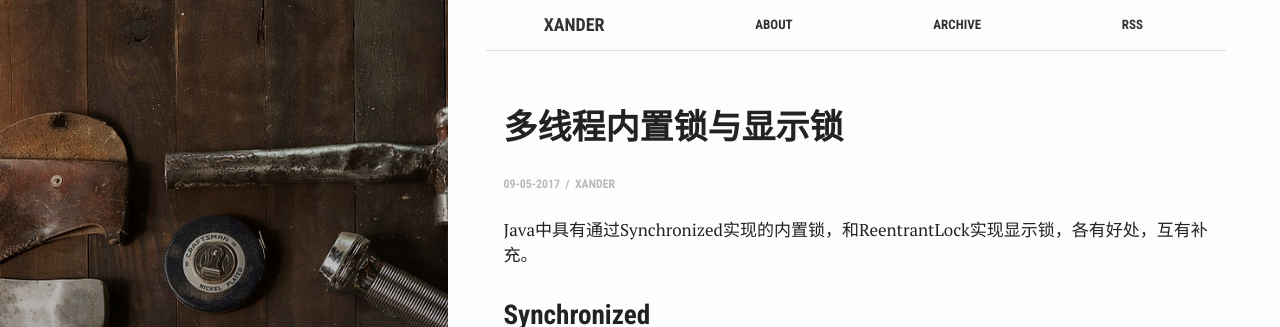
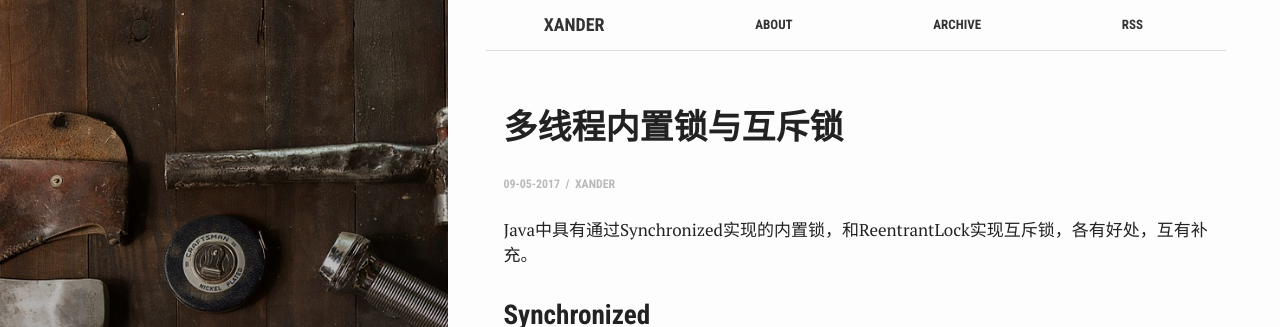
Before and after one commit to yyxiao/yyxiao.github.io, a Jekyll site: the page built from _posts/2017-05-09-多线程内置锁与互斥锁.md, in a window 1280 px wide and 900 px high. Shown: the top 327 px of the window. Built offline with Jekyll 4.4.1, drawn with Linux system fonts in a browser that asks for light colours; some of the changed text lies outside the part shown.

Commit message:
update java synchronized

```diff
--- a/_posts/2017-05-09-多线程内置锁与显示锁.md
+++ b/_posts/2017-05-09-多线程内置锁与互斥锁.md
@@ -1,8 +1,8 @@
 ---
 bg: "tools.jpg"
 layout: post
-title:  多线程内置锁与显示锁
-crawlertitle: "内置锁与显示锁"
+title:  多线程内置锁与互斥锁
+crawlertitle: "内置锁与互斥锁"
 summary: "多线程"
 date: 2017-05-09 11:12:00
 categories: posts
@@ -10,7 +10,7 @@ tags: ['Java']
 author: Xander
 ---
 
-Java中具有通过Synchronized实现的内置锁，和ReentrantLock实现显示锁，各有好处，互有补充。
+Java中具有通过Synchronized实现的内置锁，和ReentrantLock实现互斥锁，各有好处，互有补充。
 
 ### Synchronized
 
@@ -136,7 +136,7 @@ Synchronized在JDK1.5及之前性能（主要指吞吐率）比较差，扩展
 
 ### ReentrantLock
 
-ReentrantLock是显示锁，需要显示进行 lock 以及 unlock 操作。
+ReentrantLock是互斥锁，需要显示进行 lock 以及 unlock 操作。
 
 #### 通信
 与ReentrantLock搭配的通行方式是Condition，如下：
@@ -393,4 +393,4 @@ SyncList take 323ms
 
 ### 总结
 
-内置锁最大优点是简洁易用，显示锁最大优点是功能丰富，所以能用内置锁就用内置锁，在内置锁功能不能满足之时在考虑显示锁。
+内置锁最大优点是简洁易用，互斥锁最大优点是功能丰富，所以能用内置锁就用内置锁，在内置锁功能不能满足之时在考虑互斥锁。
```
